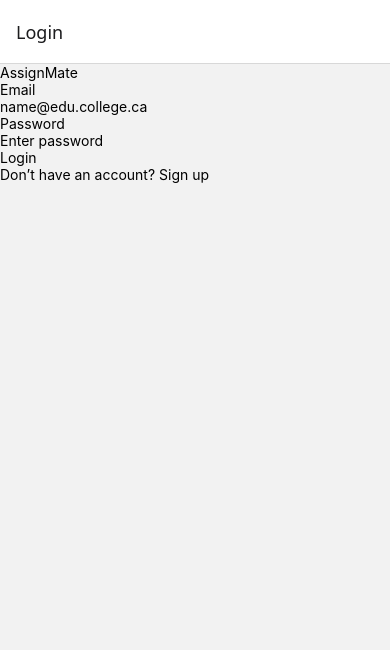
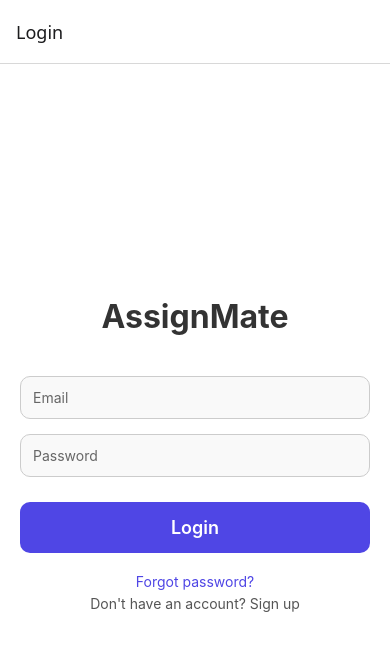
Before and after one commit to Jasleen-Kaur77/cprg303AssignMate, a React Native app: screen /Login in a window 390 px wide. Shown: the top 650 px of the page. Built offline with nearby package versions, Linux system fonts and the light colour scheme.

Commit message:
Update LoginScreen.jsx

```diff
--- a/src/screens/LoginScreen.jsx
+++ b/src/screens/LoginScreen.jsx
@@ -1,52 +1,116 @@
 import React, { useState } from "react";
-import { View, Text, TextInput, TouchableOpacity } from "react-native";
+import {
+  View,
+  Text,
+  TextInput,
+  TouchableOpacity,
+  StyleSheet,
+  Alert,
+} from "react-native";
+import { signInWithEmailAndPassword } from "firebase/auth";
+import { auth } from "../utils/firebase";
 
 export default function LoginScreen({ navigation }) {
   const [email, setEmail] = useState("");
   const [password, setPassword] = useState("");
 
-  const handleLogin = () => {
-    // TEMP LOGIC (real logic added later by Jasleen)
-    if (email.trim() !== "" && password.trim() !== "") {
+  const handleLogin = async () => {
+    if (!email || !password) {
+      Alert.alert("Missing info", "Please enter email and password.");
+      return;
+    }
+
+    try {
+      await signInWithEmailAndPassword(auth, email.trim(), password);
       navigation.replace("MainTabs");
+    } catch (error) {
+      console.log(error);
+      Alert.alert("Login failed", error.message);
     }
   };
 
   return (
-    <View className="flex-1 bg-white px-6 justify-center">
-      <Text className="text-3xl font-bold text-center mb-6 text-purple-700">
-        AssignMate
-      </Text>
+    <View style={styles.container}>
+      <Text style={styles.title}>AssignMate</Text>
 
-      <Text className="text-lg font-semibold mb-2">Email</Text>
       <TextInput
+        style={styles.input}
+        placeholder="Email"
+        placeholderTextColor="#666"
+        autoCapitalize="none"
+        keyboardType="email-address"
         value={email}
         onChangeText={setEmail}
-        placeholder="name@edu.college.ca"
-        className="border border-gray-300 rounded-md p-3 mb-4"
       />
 
-      <Text className="text-lg font-semibold mb-2">Password</Text>
       <TextInput
+        style={styles.input}
+        secureTextEntry
+        placeholder="Password"
+        placeholderTextColor="#666"
         value={password}
         onChangeText={setPassword}
-        placeholder="Enter password"
-        secureTextEntry
-        className="border border-gray-300 rounded-md p-3 mb-6"
       />
 
-      <TouchableOpacity
-        className="bg-purple-600 p-4 rounded-lg"
-        onPress={handleLogin}
-      >
-        <Text className="text-white text-center font-semibold">Login</Text>
+      <TouchableOpacity style={styles.loginBtn} onPress={handleLogin}>
+        <Text style={styles.loginText}>Login</Text>
+      </TouchableOpacity>
+
+      <TouchableOpacity onPress={() => navigation.navigate("ForgotPassword")}>
+        <Text style={styles.link}>Forgot password?</Text>
       </TouchableOpacity>
 
       <TouchableOpacity onPress={() => navigation.navigate("Signup")}>
-        <Text className="text-purple-600 mt-4 text-center">
-          Don’t have an account? Sign up
+        <Text style={styles.linkAlt}>
+          Don't have an account? Sign up
         </Text>
       </TouchableOpacity>
     </View>
   );
 }
+
+const styles = StyleSheet.create({
+  container: {
+    flex: 1,
+    backgroundColor: "#ffffff",
+    padding: 20,
+    justifyContent: "center",
+  },
+  title: {
+    fontSize: 32,
+    fontWeight: "bold",
+    marginBottom: 40,
+    textAlign: "center",
+    color: "#333",
+  },
+  input: {
+    borderWidth: 1,
+    borderColor: "#ccc",
+    padding: 12,
+    borderRadius: 10,
+    marginBottom: 15,
+    backgroundColor: "#f9f9f9",
+  },
+  loginBtn: {
+    backgroundColor: "#4f46e5",
+    padding: 15,
+    borderRadius: 10,
+    alignItems: "center",
+    marginVertical: 10,
+  },
+  loginText: {
+    color: "#fff",
+    fontSize: 18,
+    fontWeight: "600",
+  },
+  link: {
+    textAlign: "center",
+    marginTop: 10,
+    color: "#4f46e5",
+  },
+  linkAlt: {
+    textAlign: "center",
+    marginTop: 5,
+    color: "#555",
+  },
+});
```
